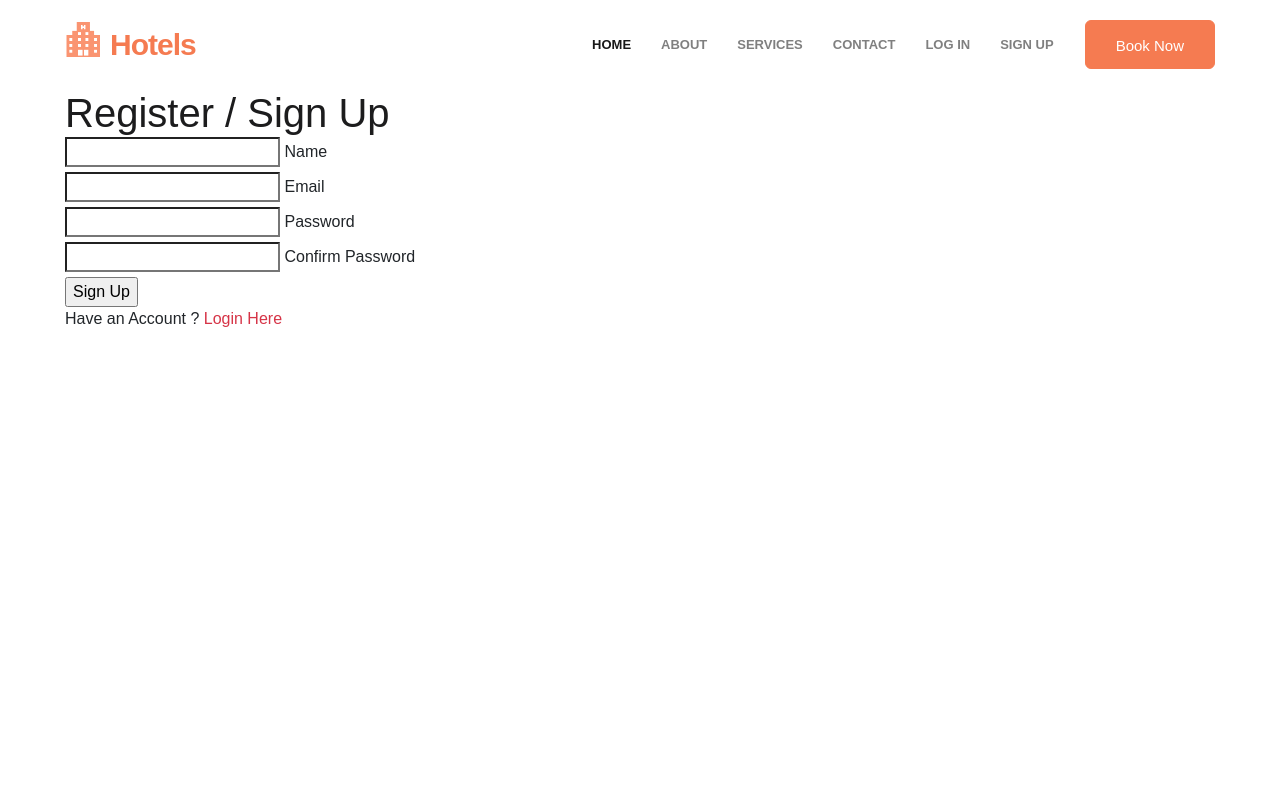
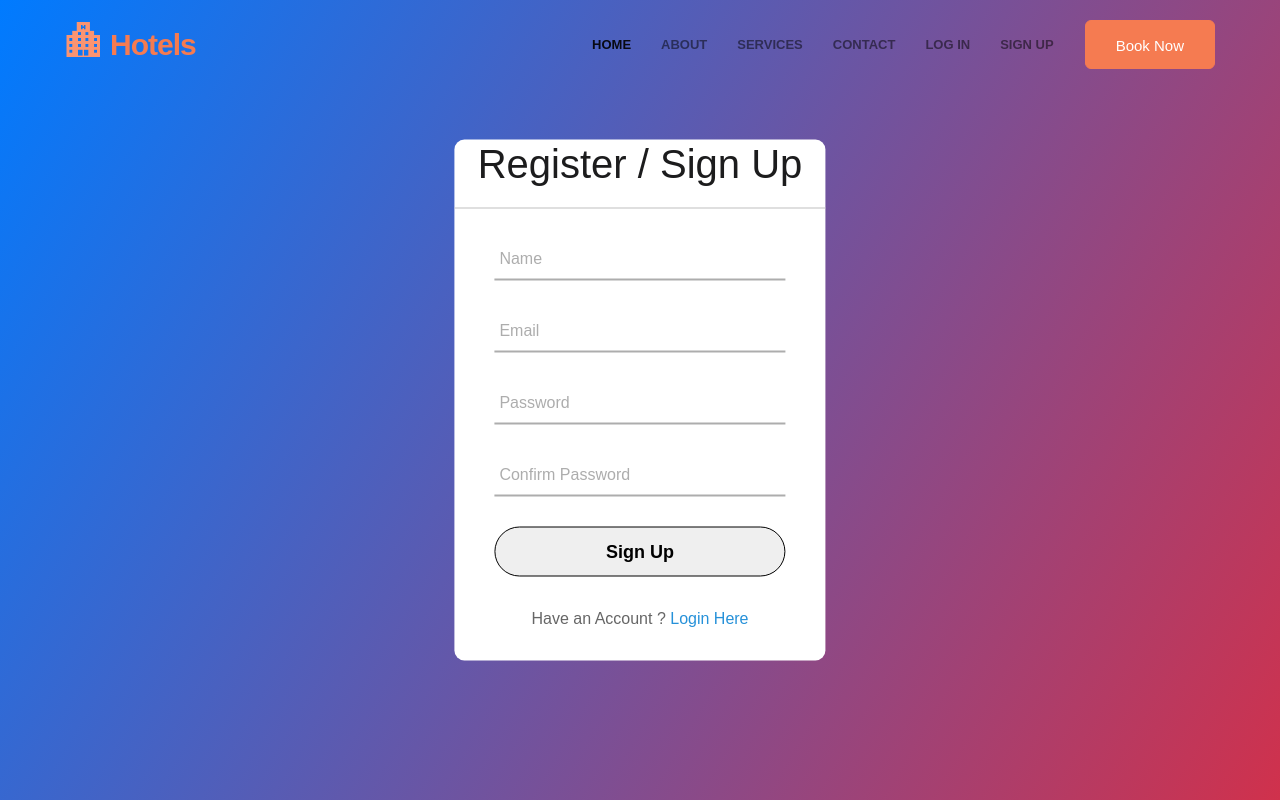
Before and after one commit to Abhi6377singh/HotelManagement, a Django app: page /signup/ in a window 1280 px wide. Run offline with Django 5.2, Linux system fonts and the light colour scheme; some libraries are stand-ins or nearby versions.

Commit message:
previous one edited

```diff
--- /dev/null
+++ b/customer/static/css/style2.css
@@ -0,0 +1,127 @@
+body{
+    margin: 0;
+    padding: 0;
+    font-family: Roboto;
+    background-repeat: no-repeat;
+    background-size: cover;
+    background: linear-gradient(120deg, #007bff, #d0314c);
+    height: 100vh;
+    overflow: hidden;
+  }
+
+  .center{
+    position: absolute;
+    top: 50%;
+    left: 50%;
+    transform: translate(-50%, -50%);
+    width: 29vw;
+    background: white;
+    border-radius: 10px;
+  }
+
+  .center h1{
+    text-align: center;
+    padding: 0 0 20px 0;
+    border-bottom: 1px solid silver;
+  }
+
+  .center form{
+    padding: 0 40px;
+    box-sizing: border-box;
+  }
+
+  form .txt_field{
+    position: relative;
+    border-bottom: 2px solid #adadad;
+    margin: 30px 0;
+  }
+
+  .txt_field input{
+    width: 100%;
+    padding: 0 5px;
+    height: 40px;
+    font-size: 16px;
+    border: none;
+    background: none;
+    outline: none;
+  }
+
+  .txt_field label{
+    position: absolute;
+    top: 50%;
+    left: 5px;
+    color: #adadad;
+    transform: translateY(-50%);
+    font-size: 16px;
+    pointer-events: none;
+  }
+
+  .txt_field span::before{
+    content: '';
+    position: absolute;
+    top: 40px;
+    left: 0;
+    width: 0px;
+    height: 2px;
+    background: #2691d9;
+    transition: .5s;
+  }
+
+  .txt_field input:focus ~ label,
+  .txt_field input:valid ~ label{
+    top: -5px;
+    color: #2691d9;
+  }
+
+  .txt_field input:focus ~ span::before,
+  .txt_field input:Valid ~ span::before{
+    width: 100%;
+  }
+
+  .pass{
+    margin: -5px 0 20px 5px;
+    color: #a6a6a6;
+    cursor: pointer;
+  }
+
+  .pass:hover{
+    text-decoration: underline;
+  }
+
+  input[type="Submit"]{
+    width: 100%;
+    height: 50px;
+    border: 1px solid;
+    border-radius: 25px;
+    font-size: 18px;
+    font-weight: 700;
+    cursor: pointer;
+
+  }
+
+  input[type="Submit"]:hover{
+    background: #2691d9;
+    color: #e9f4fb;
+    transition: .5s;
+  }
+
+  .signup_link{
+    margin: 30px 0;
+    text-align: center;
+    font-size: 16px;
+    color: #666666;
+  }
+
+  .signup_link a{
+    color: #2691d9;
+    text-decoration: none;
+  }
+
+  .signup_link a:hover{
+    text-decoration: underline;
+  }
+
+  .HomeAbout{
+    width: 100vw;
+    height: 25vh;
+  }
```
Also changed, not shown: customer/templates/index.html (+29 -23 lines).
